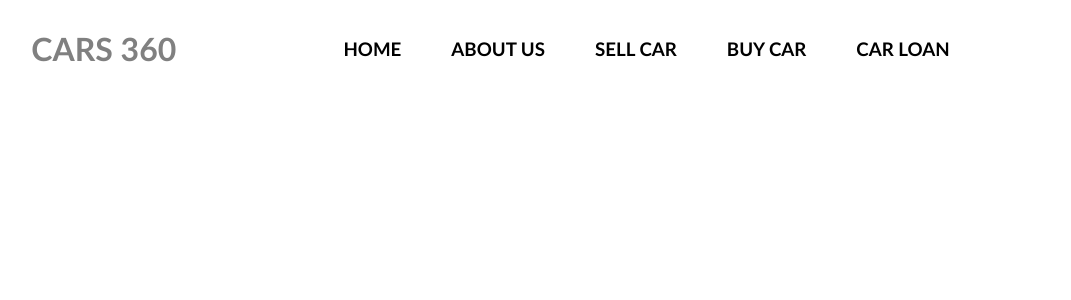
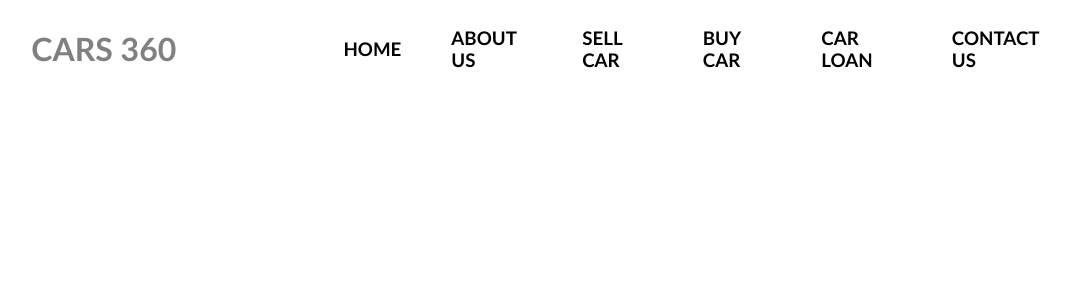
Before and after one commit to Ayaz-Ahamed-Shaik/PythonGroupRetake, a Flask app: page / in a window 1280 px wide. Shown: the top 300 px of the page, without its empty margins (157-1228 px from the left). Run offline with Flask 3, Linux system fonts and the light colour scheme.

Commit message:
assetscreated3

```diff
--- a/templates/components/header.html
+++ b/templates/components/header.html
@@ -6,5 +6,6 @@
         <h3>SELL CAR</h3>
         <h3>BUY CAR</h3>
         <h3>CAR LOAN</h3>
+        <h3>CONTACT US</h3>
     </nav>
 </header>
```
Also changed, not shown: static/assets/bg-1.webp (added).
